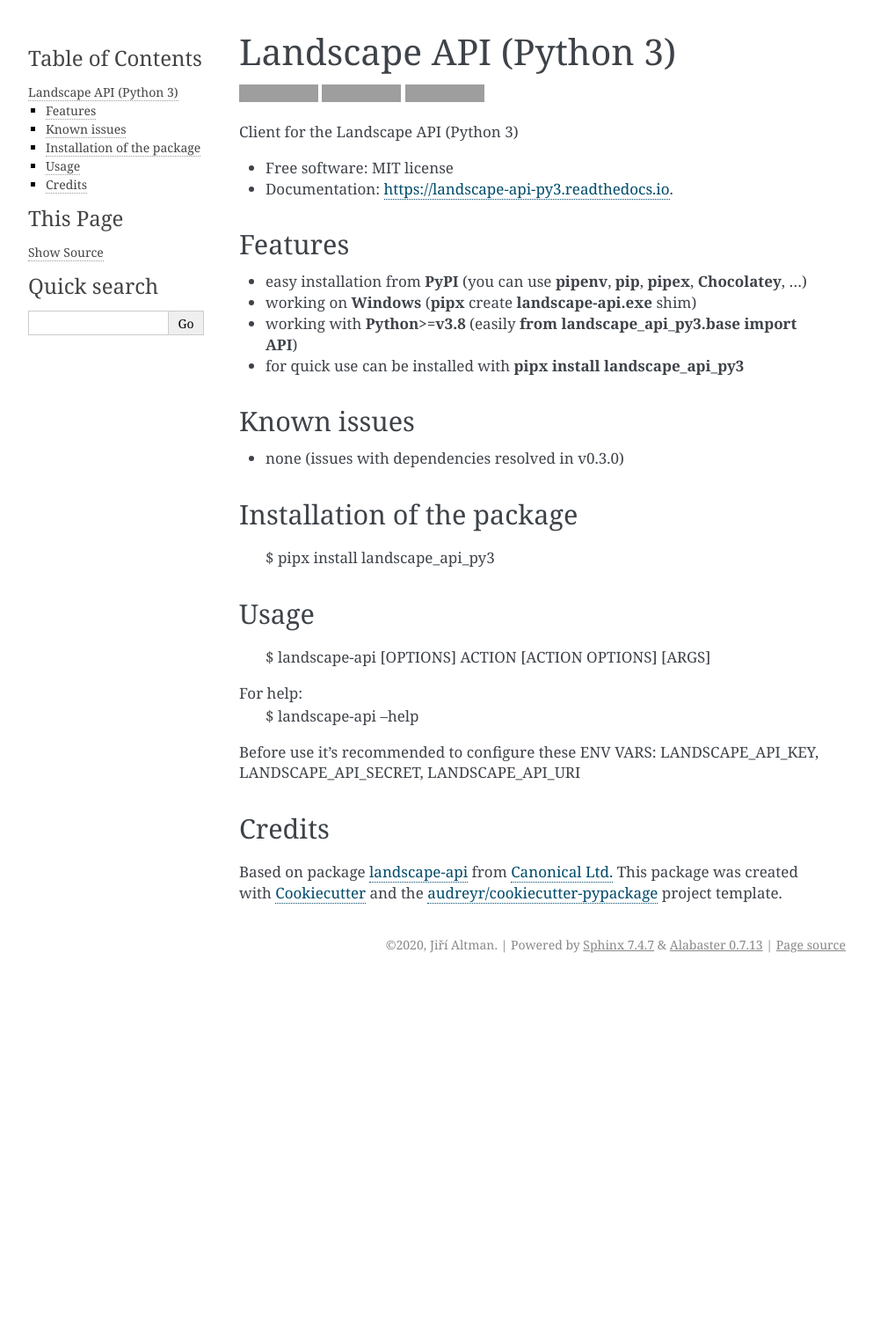
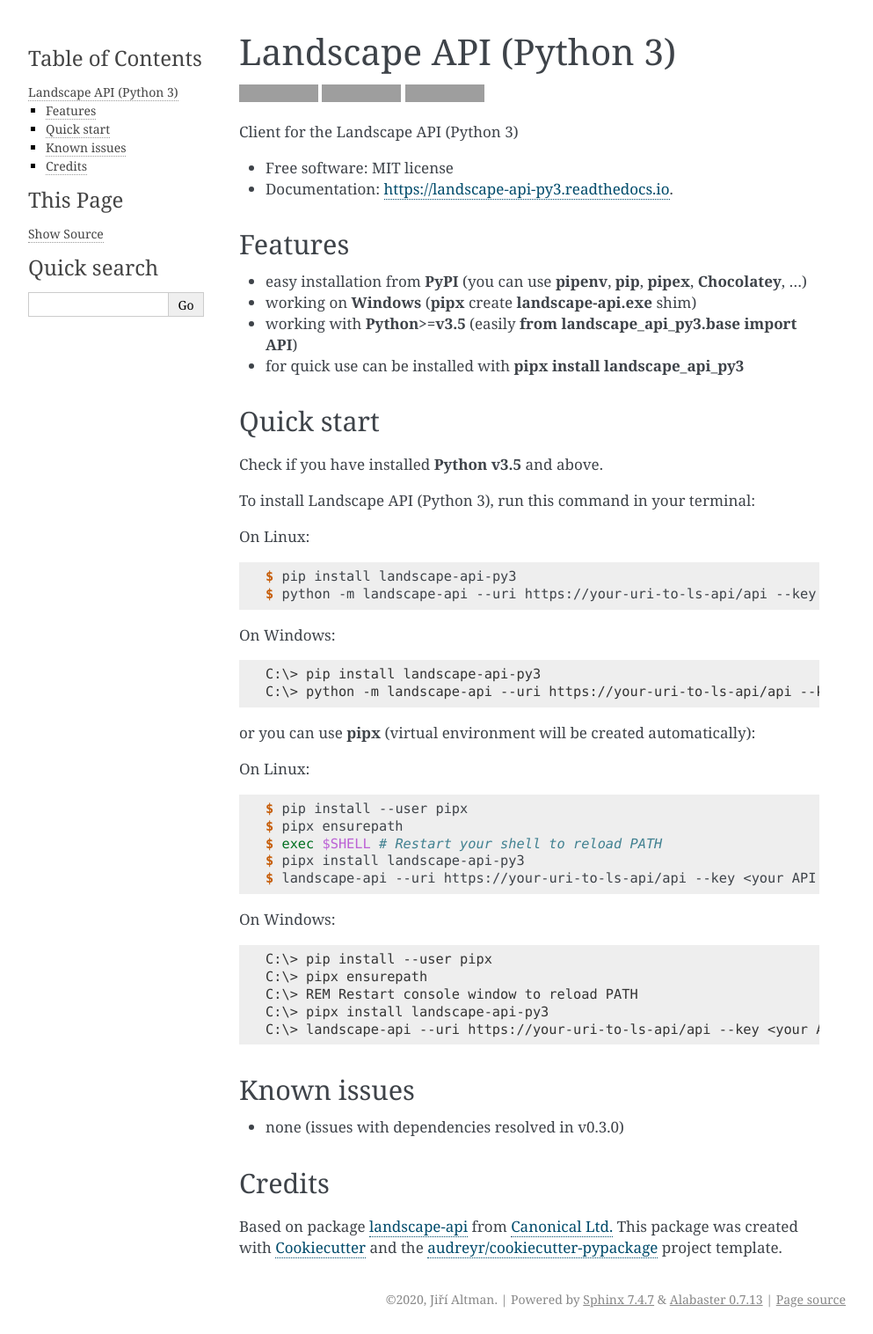
Before and after one commit to JuryA/landscape_api_py3, a Sphinx documentation site: the page built from docs/readme.rst, in a window 1280 px wide. Shown: the whole page at 88% size, without its empty margins (148-1141 px from the left). Built offline with Sphinx 7.4.7, drawn with Linux system fonts in a browser that asks for light colours; before the commit the page ends 1113 px from its top, so only the background shows below that; grey boxes are pictures that could not be loaded.

Commit message:
docs: :art: updated README and USAGE

```diff
--- a/README.rst
+++ b/README.rst
@@ -21,27 +21,59 @@ Client for the Landscape API (Python 3)
 
 Features
 ---------
+
 * easy installation from **PyPI** (you can use **pipenv**, **pip**, **pipex**, **Chocolatey**, ...)
 * working on **Windows** (**pipx** create **landscape-api.exe** shim)
-* working with **Python>=v3.8** (easily **from landscape_api_py3.base import API**)
+* working with **Python>=v3.5** (easily **from landscape_api_py3.base import API**)
 * for quick use can be installed with **pipx install landscape_api_py3**
 
+Quick start
+-----------
+
+Check if you have installed **Python v3.5** and above.
+
+To install Landscape API (Python 3), run this command in your terminal:
+
+On Linux:
+
+.. code-block:: console
+
+    $ pip install landscape-api-py3
+    $ python -m landscape-api --uri https://your-uri-to-ls-api/api --key <your API key> --secret <your API secret> --json get-computers --limit 1
+
+On Windows:
+
+.. code-block:: console
+
+    C:\> pip install landscape-api-py3
+    C:\> python -m landscape-api --uri https://your-uri-to-ls-api/api --key <your API key> --secret <your API secret> --json get-computers --limit 1
+
+or you can use **pipx** (virtual environment will be created automatically):
+
+On Linux:
+
+.. code-block:: console
+
+    $ pip install --user pipx
+    $ pipx ensurepath
+    $ exec $SHELL # Restart your shell to reload PATH
+    $ pipx install landscape-api-py3
+    $ landscape-api --uri https://your-uri-to-ls-api/api --key <your API key> --secret <your API secret> --json get-computers --limit 1
+
+On Windows:
+
+.. code-block:: console
+
+    C:\> pip install --user pipx
+    C:\> pipx ensurepath
+    C:\> REM Restart console window to reload PATH
+    C:\> pipx install landscape-api-py3
+    C:\> landscape-api --uri https://your-uri-to-ls-api/api --key <your API key> --secret <your API secret> --json get-computers --limit 1
+
 Known issues
--------------
+------------
+
 * none (issues with dependencies resolved in v0.3.0)
-
-Installation of the package
-----------------------------
-    $ pipx install landscape_api_py3
-
-Usage
-------
-    $ landscape-api [OPTIONS] ACTION [ACTION OPTIONS] [ARGS]
-
-For help:
-    $ landscape-api --help
-
-Before use it's recommended to configure these ENV VARS: LANDSCAPE_API_KEY, LANDSCAPE_API_SECRET, LANDSCAPE_API_URI
 
 Credits
 -------
--- a/docs/usage.rst
+++ b/docs/usage.rst
@@ -2,6 +2,10 @@
 Usage
 =====
 
-To use Landscape API (Python 3) in a project::
+To use Landscape API (Python 3) as CLI::
+
+    $ landscape-api --json get-computers --limit 1
+
+To use Landscape API (Python 3) in a Python project::
 
     from landscape_api.base import API, HTTPError
```
